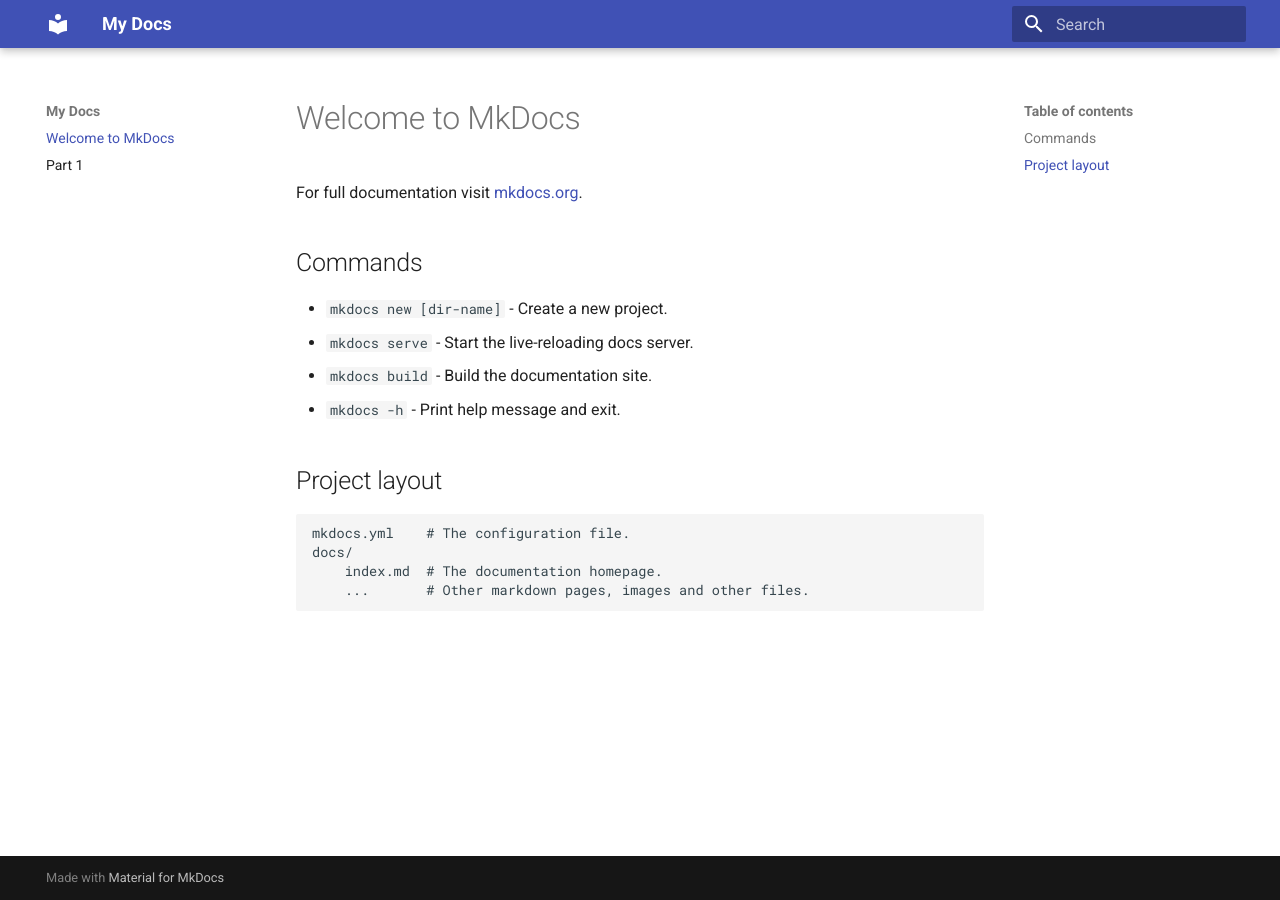
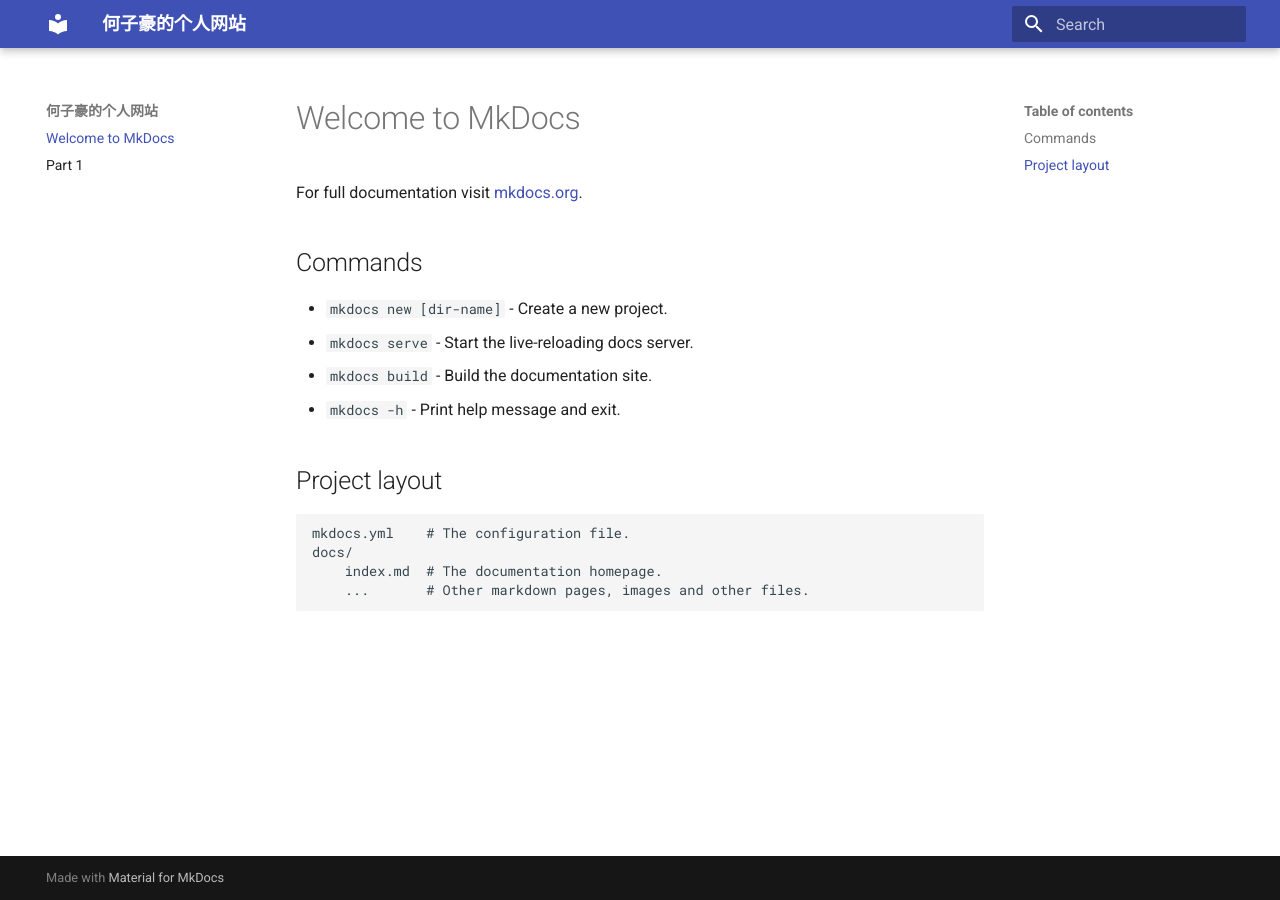
Before and after one commit to He-Zihao/He-Zihao.github.io, an MkDocs documentation site: the page built from docs/index.md, in a window 1280 px wide. Built offline with MkDocs 1.6.1 and Material for MkDocs 9.7.7, drawn with Linux system fonts in a browser that asks for light colours.

Commit message:
Update mkdocs.yml

```diff
--- a/mkdocs.yml
+++ b/mkdocs.yml
@@ -1,2 +1,7 @@
-site_name: My Docs
-theme: material
+site_name: 何子豪的个人网站
+site_url: https://he-zihao.github.io
+site_author: He-Zihao
+site_description: 何子豪的个人网站
+
+theme:
+  name: material
```
